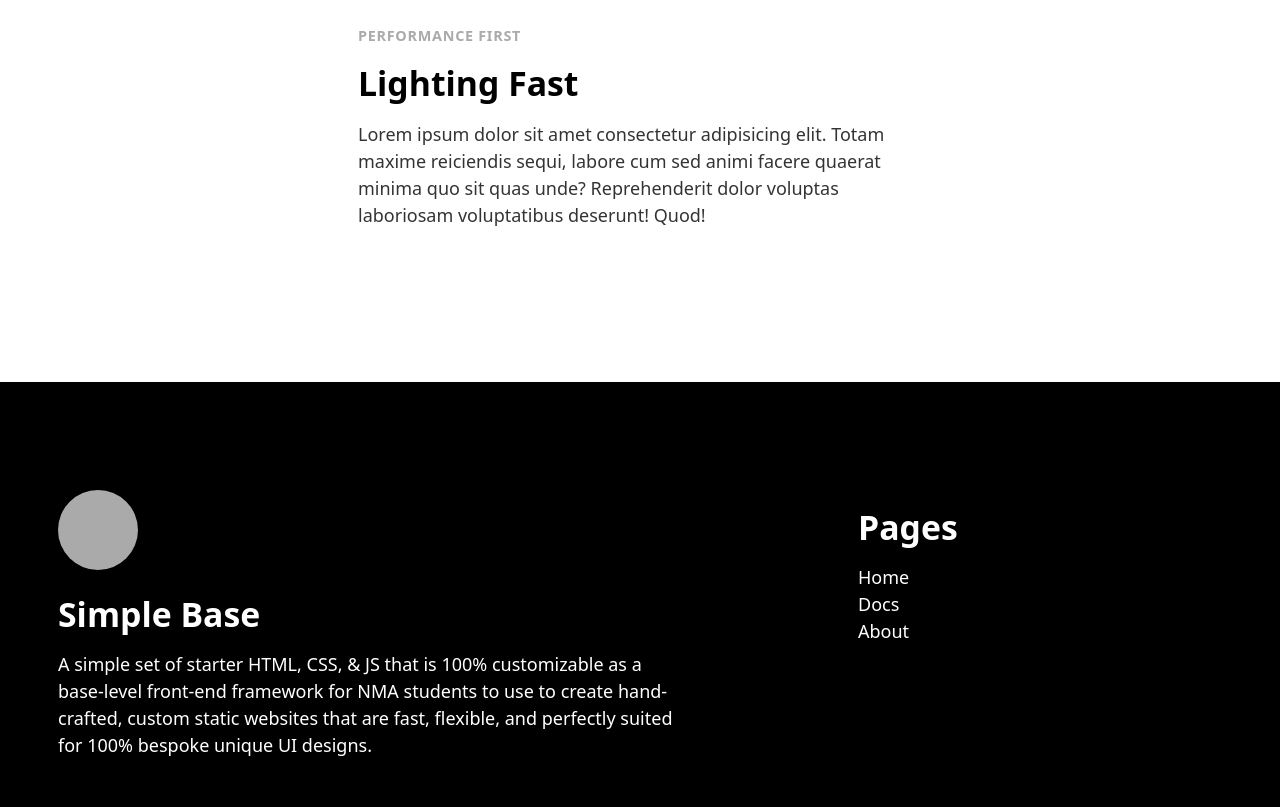
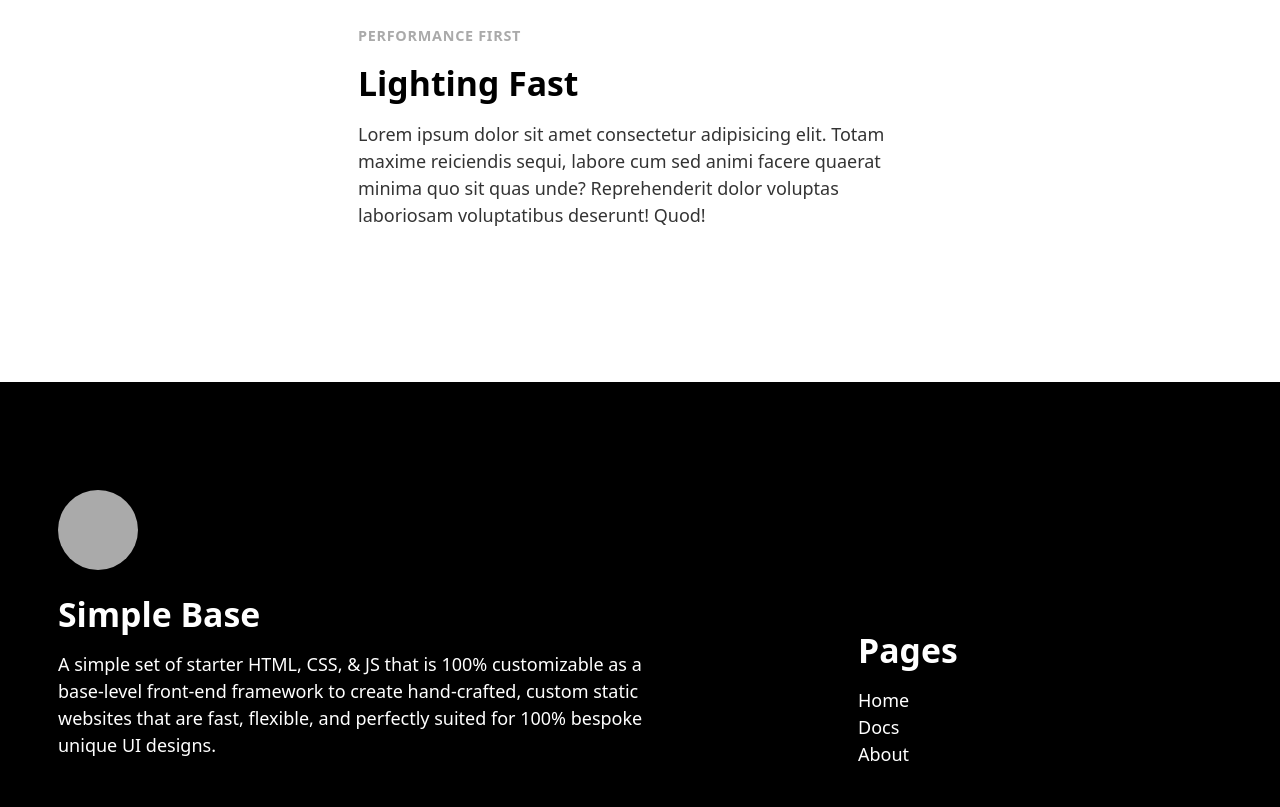
Before and after one commit to kccnma/simplebase, a plain HTML site: page index.html in a window 1280 px wide. Shown: the part 4062-4869 px from the top of the page. Drawn offline with Linux system fonts and the light colour scheme.

Commit message:
adjusted footer

```diff
--- a/css/style.css
+++ b/css/style.css
@@ -303,6 +303,10 @@ section {
     color: var(--color-footer-links);
 }
 
+.site-footer .row {
+    align-items: end;
+}
+
 /* ----------------------------- */
 /* ----- ANIMATION -------- */
 /* ----------------------------- */
--- a/index.html
+++ b/index.html
@@ -142,7 +142,7 @@
                         <circle cx="40" cy="40" r="40" fill="#aaaaaa" />
                     </svg>
                     <h2>Simple Base</h2>
-                    <p>A simple set of starter HTML, CSS, & JS that is 100% customizable as a base-level front-end framework for NMA students to use to create hand-crafted, custom static websites that are fast, flexible, and perfectly suited for 100% bespoke unique UI designs.</p>
+                    <p>A simple set of starter HTML, CSS, & JS that is 100% customizable as a base-level front-end framework to create hand-crafted, custom static websites that are fast, flexible, and perfectly suited for 100% bespoke unique UI designs.</p>
                 </div>
 
                 <div class="one-third">
```
Also changed, not shown: docs.html (+1 -1 lines).
